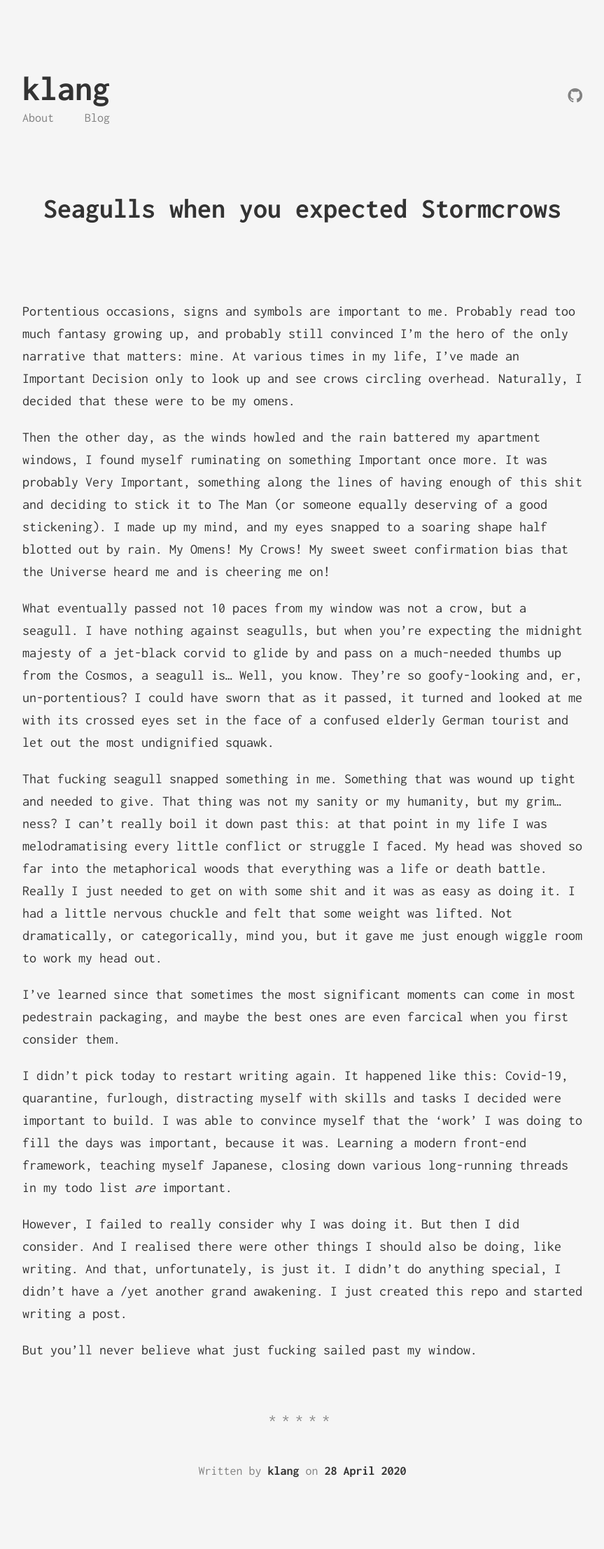
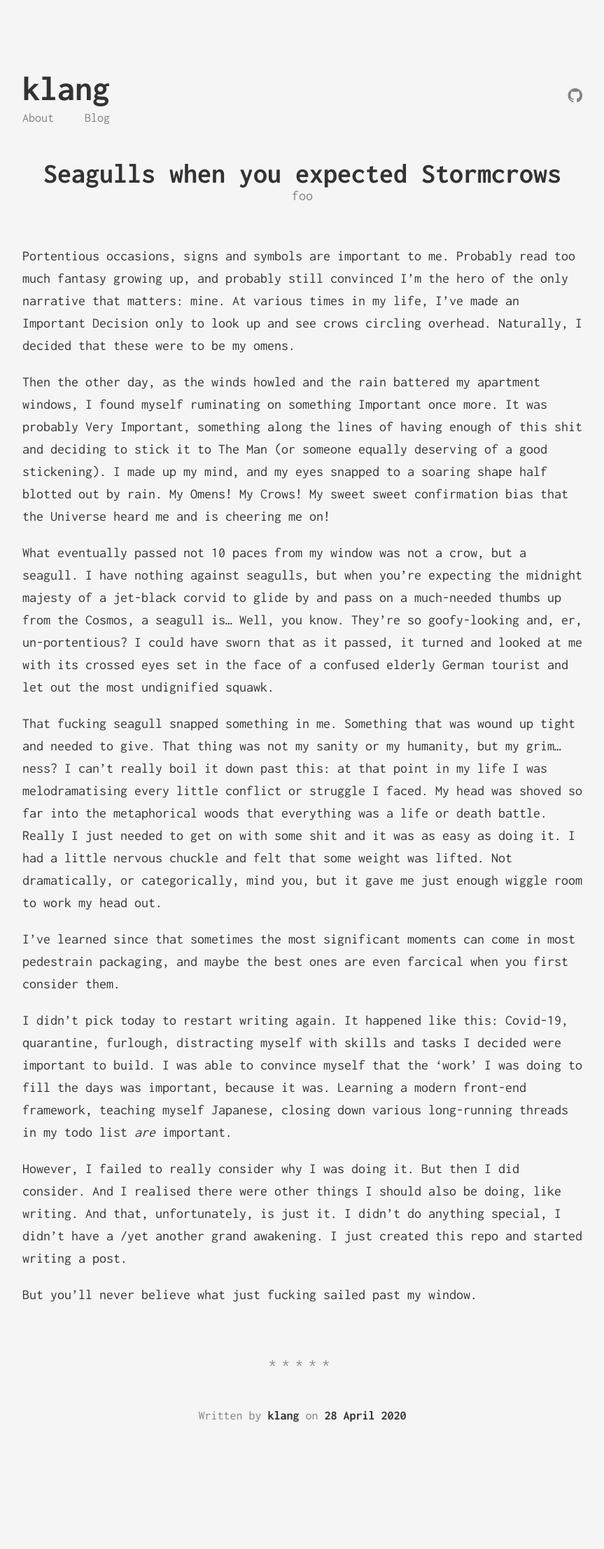
Before and after one commit to jetk/jetk.github.io, a Jekyll site: the page built from _posts/2020-04-28-seagulls.markdown, in a window 1280 px wide. Shown: the whole page at 70% size, without its empty margins (208-1071 px from the left). Built offline with Jekyll 4.4.1, drawn with Linux system fonts in a browser that asks for light colours; after the commit the page ends 2134 px from its top, so only the background shows below that.

Commit message:
updated some styling

```diff
--- a/_posts/2020-04-28-seagulls.markdown
+++ b/_posts/2020-04-28-seagulls.markdown
@@ -1,6 +1,7 @@
 ---
 layout: post
 title:  "Seagulls when you expected Stormcrows"
+subtitle: "foo"
 date:   2020-04-28 16:24:35 +0100
 categories: life
 ---
--- a/_sass/_default.scss
+++ b/_sass/_default.scss
@@ -119,8 +119,8 @@ strong {
 
 /* =Titles */
 .page-title {
-    margin-top:100px;
-    margin-bottom:125px;
+    margin-top:50px;
+    margin-bottom:60px;
     text-align: center;
 }
 
@@ -136,7 +136,7 @@ strong {
 }
 
 .post-title {
-    margin-bottom: 110px;
+    margin-bottom: 60px;
 }
 
 .post-title__text {
```
Also changed, not shown: README.md (deleted).
